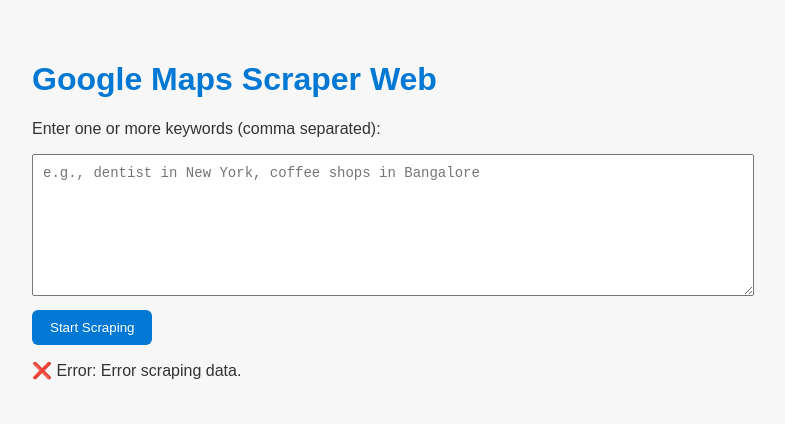
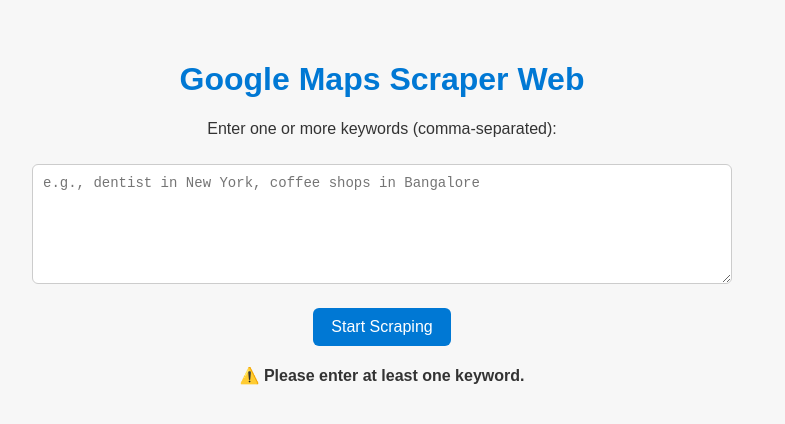
Before and after one commit to ChitikiVenu/maps-scraper-web, a plain HTML site: page static/index.html in a window 1280 px wide. Both pictures are taken after a click on the button "Start Scraping". Shown: the whole page, without its empty margins (258-1043 px from the left). Drawn offline with Linux system fonts and the light colour scheme; no server answers.

Commit message:
Refined frontend for Google Maps Scraper

```diff
--- a/static/index.html
+++ b/static/index.html
@@ -2,6 +2,7 @@
 <html lang="en">
 <head>
   <meta charset="UTF-8">
+  <meta name="viewport" content="width=device-width, initial-scale=1.0">
   <title>Google Maps Scraper Web</title>
   <style>
     body {
@@ -12,50 +13,78 @@
       max-width: 700px;
       margin: auto;
     }
-    h1 { color: #0078D4; }
+    h1 {
+      color: #0078D4;
+      text-align: center;
+    }
+    p {
+      text-align: center;
+    }
     textarea {
       width: 100%;
       height: 120px;
       font-size: 14px;
       padding: 10px;
-      margin-bottom: 10px;
+      margin-top: 10px;
+      border: 1px solid #ccc;
+      border-radius: 6px;
+      box-sizing: border-box;
+      resize: vertical;
     }
     button {
+      display: block;
+      margin: 20px auto;
       background-color: #0078D4;
       color: white;
       padding: 10px 18px;
       border: none;
       border-radius: 6px;
       cursor: pointer;
+      font-size: 16px;
     }
     button:hover {
       background-color: #005fa3;
+    }
+    #status {
+      text-align: center;
+      margin-top: 20px;
+      font-weight: bold;
     }
   </style>
 </head>
 <body>
   <h1>Google Maps Scraper Web</h1>
-  <p>Enter one or more keywords (comma separated):</p>
+  <p>Enter one or more keywords (comma-separated):</p>
 
   <textarea id="keywords" placeholder="e.g., dentist in New York, coffee shops in Bangalore"></textarea>
-  <br>
   <button onclick="scrape()">Start Scraping</button>
 
   <p id="status"></p>
 
   <script>
     async function scrape() {
-      const keywords = document.getElementById("keywords").value.split(",").map(k => k.trim());
-      document.getElementById("status").innerText = "Processing... Please wait.";
+      const statusEl = document.getElementById("status");
+      const rawInput = document.getElementById("keywords").value.trim();
+
+      if (!rawInput) {
+        statusEl.textContent = "⚠️ Please enter at least one keyword.";
+        return;
+      }
+
+      const keywords = rawInput.split(",").map(k => k.trim()).filter(k => k.length > 0);
+      statusEl.textContent = "⏳ Processing... Please wait.";
 
       try {
         const response = await fetch("/api/scrape", {
           method: "POST",
           headers: { "Content-Type": "application/json" },
-          body: JSON.stringify({ keywords }),
+          body: JSON.stringify({ keywords })
         });
 
-        if (!response.ok) throw new Error("Error scraping data.");
+        if (!response.ok) {
+          const errData = await response.json().catch(() => ({}));
+          throw new Error(errData.error || "Server error while scraping.");
+        }
 
         // Download Excel file
         const blob = await response.blob();
@@ -66,10 +95,11 @@
         document.body.appendChild(a);
         a.click();
         a.remove();
+        window.URL.revokeObjectURL(url);
 
-        document.getElementById("status").innerText = "✅ File downloaded successfully!";
+        statusEl.textContent = "✅ File downloaded successfully!";
       } catch (err) {
-        document.getElementById("status").innerText = "❌ Error: " + err.message;
+        statusEl.textContent = "❌ Error: " + err.message;
       }
     }
   </script>
```
